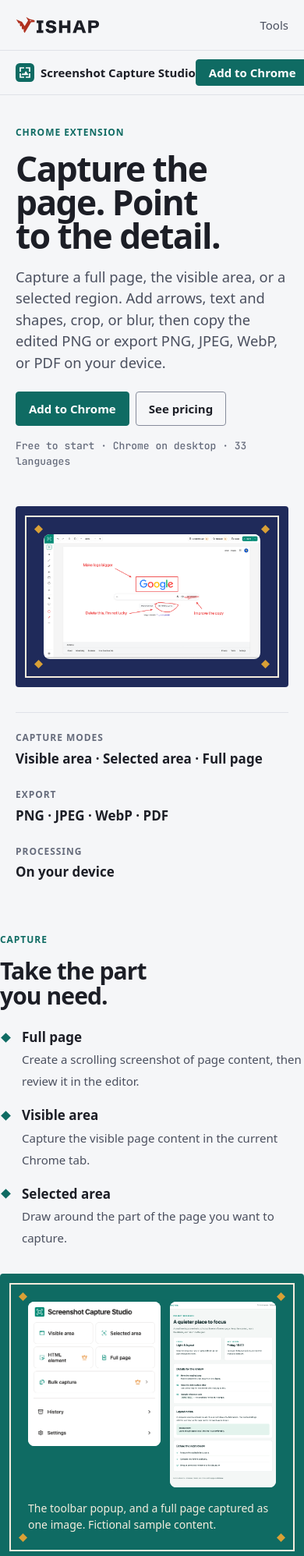
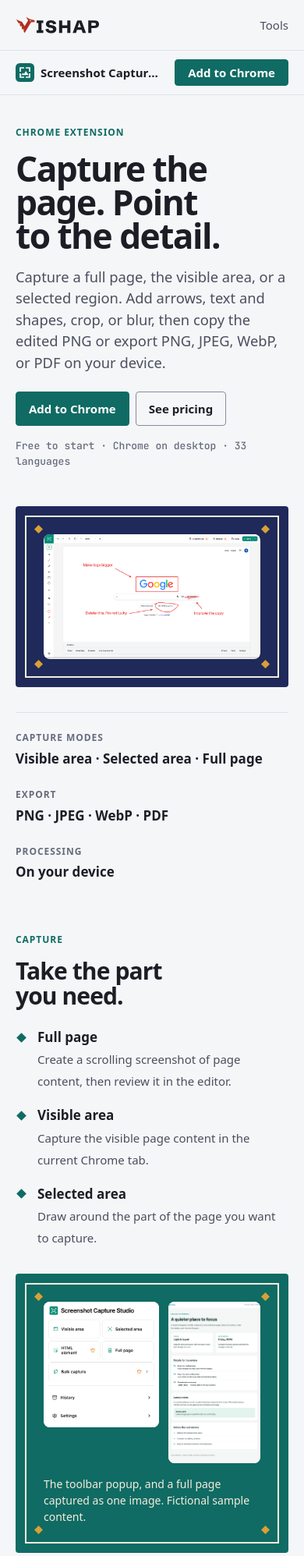
Before and after one commit to Gevorg-Glechyan/vishap.dev, an Astro site: page /screenshot-capture-studio in a window 390 px wide. Shown: the top 1995 px of the page at 78% size. Built offline with nearby package versions, Linux system fonts and the light colour scheme; Astro itself is replaced by a stand-in of ours.

Commit message:
Fix phone layout of the landing page
Sections lost their side gutter on phones because .section reset the
padding shorthand. The product bar name now truncates instead of running
under the install button. Also stop the Free plan list from stretching,
and crop the editor capture so its content is readable.

Co-Authored-By: Claude Fable 5.2 <noreply@anthropic.com>

```diff
--- a/src/components/ProductBar.astro
+++ b/src/components/ProductBar.astro
@@ -11,7 +11,7 @@ const { name, icon, home, store, links } = Astro.props;
 ---
 <div class="product-bar">
   <div class="wrap">
-    <a class="name" href={home}><img src={icon} alt="" width="24" height="24" />{name}</a>
+    <a class="name" href={home}><img src={icon} alt="" width="24" height="24" /><span>{name}</span></a>
     <nav aria-label={name}>
       {links.map((l) => <a href={l.href}>{l.label}</a>)}
     </nav>
--- a/src/pages/screenshot-capture-studio/index.astro
+++ b/src/pages/screenshot-capture-studio/index.astro
@@ -102,7 +102,7 @@ const premiumFeatures = p.features.filter((f) => !f.free);
           <p class="small" style="margin-top: var(--space-6)">Blur hides detail on screen. It is not a guarantee of secure redaction.</p>
         </div>
         <Rug caption="An arrow, a text note and a blurred value on a captured area.">
-          <span class="frame"><Image src={editor} alt="The editor showing an arrow, a text note and a blurred value on a captured area" widths={[640, 960, 1280]} sizes={wide} /></span>
+          <span class="frame crop"><Image src={editor} alt="The editor showing an arrow, a text note and a blurred value on a captured area" widths={[640, 960, 1280]} sizes={wide} /></span>
         </Rug>
       </div>
     </section>
--- a/src/styles/global.css
+++ b/src/styles/global.css
@@ -44,13 +44,14 @@ h3 { font-size: 1.1875rem; line-height: 1.35; font-weight: 700; }
 .logo img { height: 22px; width: auto; }
 
 .product-bar { position: sticky; top: 0; z-index: 5; background: var(--ground); border-block: 1px solid var(--line); }
-.product-bar .wrap { display: flex; align-items: center; gap: var(--space-6); height: 56px; font-size: 0.9375rem; }
-.product-bar .name { display: inline-flex; align-items: center; gap: var(--space-2); font-weight: 700; color: var(--ink); text-decoration: none; white-space: nowrap; }
-.product-bar .name img { width: 24px; height: 24px; }
+.product-bar .wrap { display: flex; align-items: center; gap: var(--space-4); height: 56px; font-size: 0.9375rem; }
+.product-bar .name { display: inline-flex; align-items: center; gap: var(--space-2); min-width: 0; font-weight: 700; color: var(--ink); text-decoration: none; white-space: nowrap; }
+.product-bar .name span { overflow: hidden; text-overflow: ellipsis; }
+.product-bar .name img { flex: none; width: 24px; height: 24px; }
 .product-bar nav { display: none; gap: var(--space-6); margin-left: auto; }
 .product-bar nav a { color: var(--ink-muted); text-decoration: none; }
 .product-bar nav a:hover { color: var(--ink); }
-.product-bar .btn { margin-left: auto; height: 34px; }
+.product-bar .btn { flex: none; margin-left: auto; height: 34px; }
 @media (min-width: 860px) { .product-bar nav { display: flex; } .product-bar .btn { margin-left: 0; } }
 
 .footer { margin-top: var(--section); border-top: 1px solid var(--line); padding: var(--space-12) 0; }
@@ -73,7 +74,7 @@ h3 { font-size: 1.1875rem; line-height: 1.35; font-weight: 700; }
 
 /* ---------- Sections and grids ---------- */
 .hero { padding: clamp(40px, 7vw, 88px) 0 var(--space-12); }
-.section { padding: var(--section) 0 0; }
+.section { padding-top: var(--section); }
 .section > .label, .section > h2 { margin-bottom: var(--space-6); }
 .section-head { margin-bottom: clamp(32px, 5vw, 56px); }
 .picture { border-radius: var(--radius-md); width: 100%; }
@@ -114,7 +115,7 @@ h3 { font-size: 1.1875rem; line-height: 1.35; font-weight: 700; }
 
 /* Hero composition: the editor, with the popup overlapping its corner */
 .stage { position: relative; }
-.stage .inset { position: absolute; right: -4%; bottom: -10%; width: 30%; border-radius: 10px; overflow: hidden; outline: 6px solid var(--field); background: #FFFFFF; }
+.stage .inset { position: absolute; right: -4%; bottom: -6%; width: 30%; border-radius: 10px; overflow: hidden; outline: 6px solid var(--field); background: #FFFFFF; }
 @media (max-width: 640px) { .stage .inset { display: none; } }
 /* Capture composition: the popup beside a tall strip of the captured page */
 .duo { display: grid; grid-template-columns: 5fr 4fr; gap: clamp(12px, 2.5vw, 28px); align-items: start; }
@@ -147,7 +148,7 @@ a.card:hover { border-color: var(--line-strong); }
 .plan.featured { border: 2px solid var(--accent, var(--ink)); }
 .price { margin-top: var(--space-4); font-size: 2.75rem; line-height: 1; font-weight: 800; letter-spacing: -0.03em; }
 .price small { font-size: 1rem; font-weight: 500; letter-spacing: 0; color: var(--ink-muted); }
-.plan .diamonds { flex: 1; }
+.plan .diamonds { flex: 1; align-content: start; }
 .plan .actions { margin-top: var(--space-8); }
 
 .table-wrap { overflow-x: auto; margin-top: var(--space-8); border: 1px solid var(--line); border-radius: var(--radius-md); background: var(--surface); }
```
